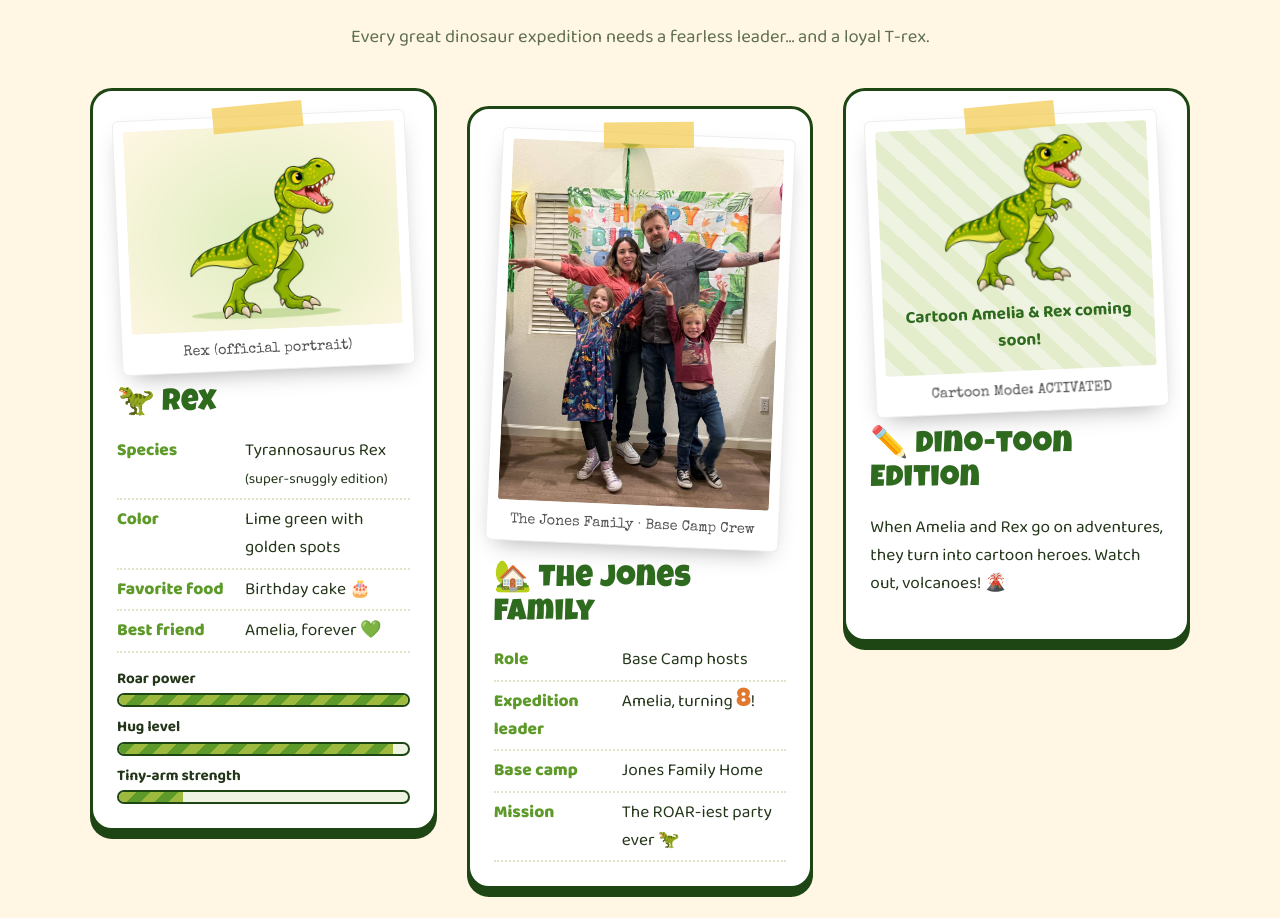
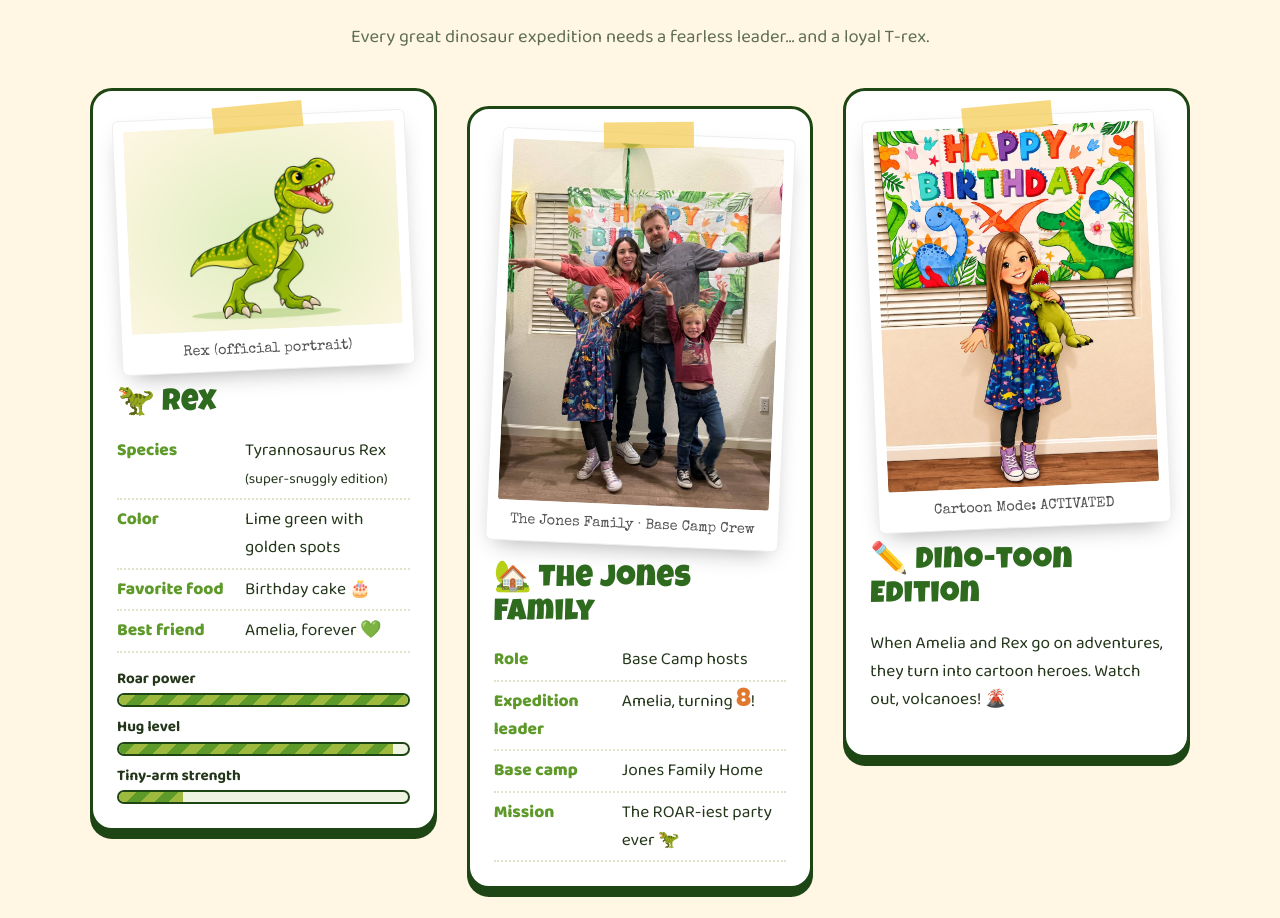
Before and after one commit to jonesjocobi/Amelias8thBirthday, a plain HTML site: page index.html in a window 1280 px wide. Shown: the part 2793-3711 px from the top of the page. Drawn offline with nearby package versions, Linux system fonts and the light colour scheme.

Commit message:
Add cartoon Amelia & Rex to the Dino-toon card
Co-Authored-By: Claude Opus 5.5 <noreply@anthropic.com>
Claude-Session: https://claude.ai/code/session_01Rc41KA9Ewkmvp3WgnFkrFD

```diff
--- a/index.html
+++ b/index.html
@@ -156,7 +156,7 @@
 
           <article class="card field-card cartoon reveal">
             <div class="polaroid tilt-l">
-              <img src="assets/photos/rex-caricature.png" alt="Cartoon version of Amelia and Rex" loading="lazy" data-placeholder="Cartoon Amelia &amp; Rex coming soon!">
+              <img src="assets/photos/amelia-cartoon.jpg" alt="Cartoon of Amelia holding Rex in front of a dinosaur birthday banner" loading="lazy" data-placeholder="Cartoon Amelia &amp; Rex coming soon!">
               <span class="caption">Cartoon Mode: ACTIVATED</span>
             </div>
             <h3>✏️ Dino-toon Edition</h3>
--- a/style.css
+++ b/style.css
@@ -303,6 +303,7 @@ body.shake .hero-title { animation: quake .5s; }
 .polaroid img, .polaroid .ph { width: 100%; aspect-ratio: 4 / 3; object-fit: cover; border-radius: 3px; background: #eef3e2; }
 .leader .polaroid img, .leader .polaroid .ph,
 .family .polaroid img, .family .polaroid .ph,
+.cartoon .polaroid img, .cartoon .polaroid .ph,
 .era-card .polaroid img { aspect-ratio: 3 / 4; object-position: top; }
 .polaroid .caption { position: absolute; left: 0; right: 0; bottom: 8px; text-align: center; font-family: var(--font-type); font-size: .9rem; color: #555; }
 .tilt-l { transform: rotate(-2.5deg); }
```
Also changed, not shown: assets/photos/amelia-cartoon.jpg (added), 1 other file.
